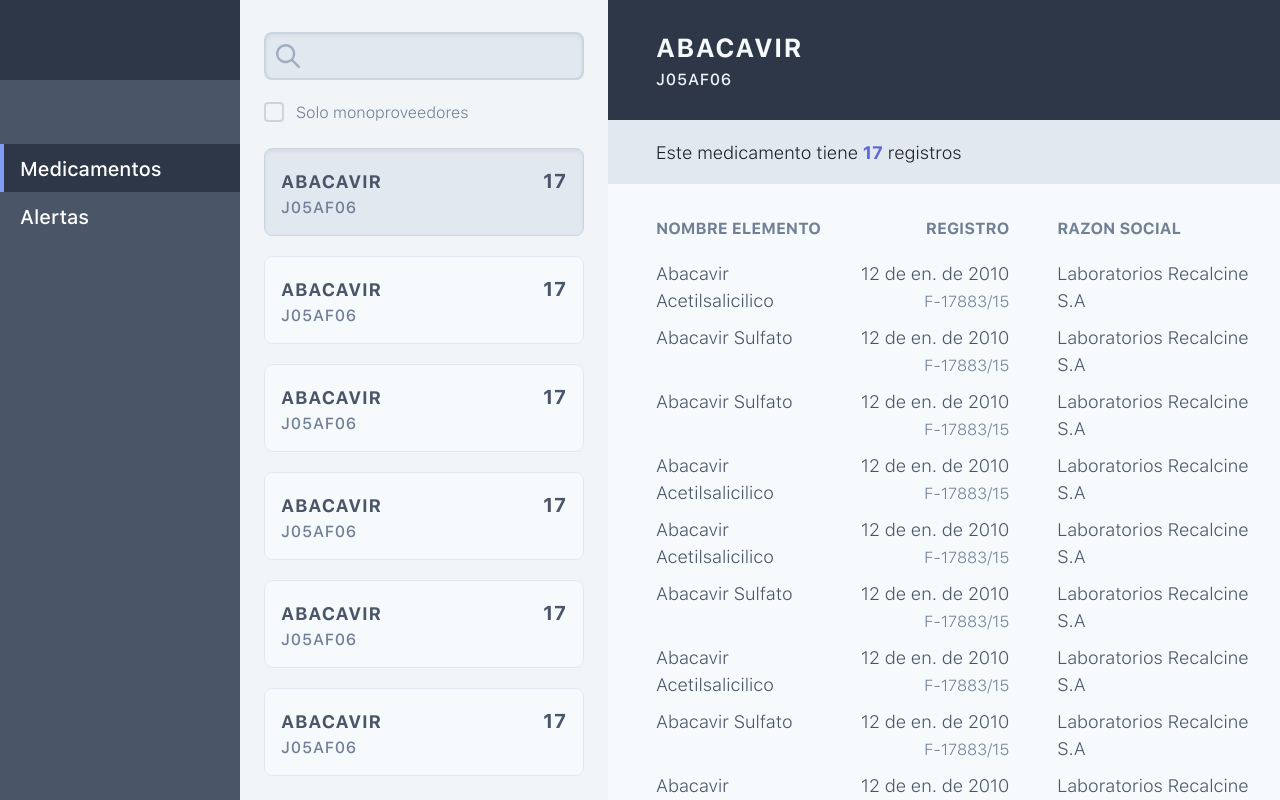
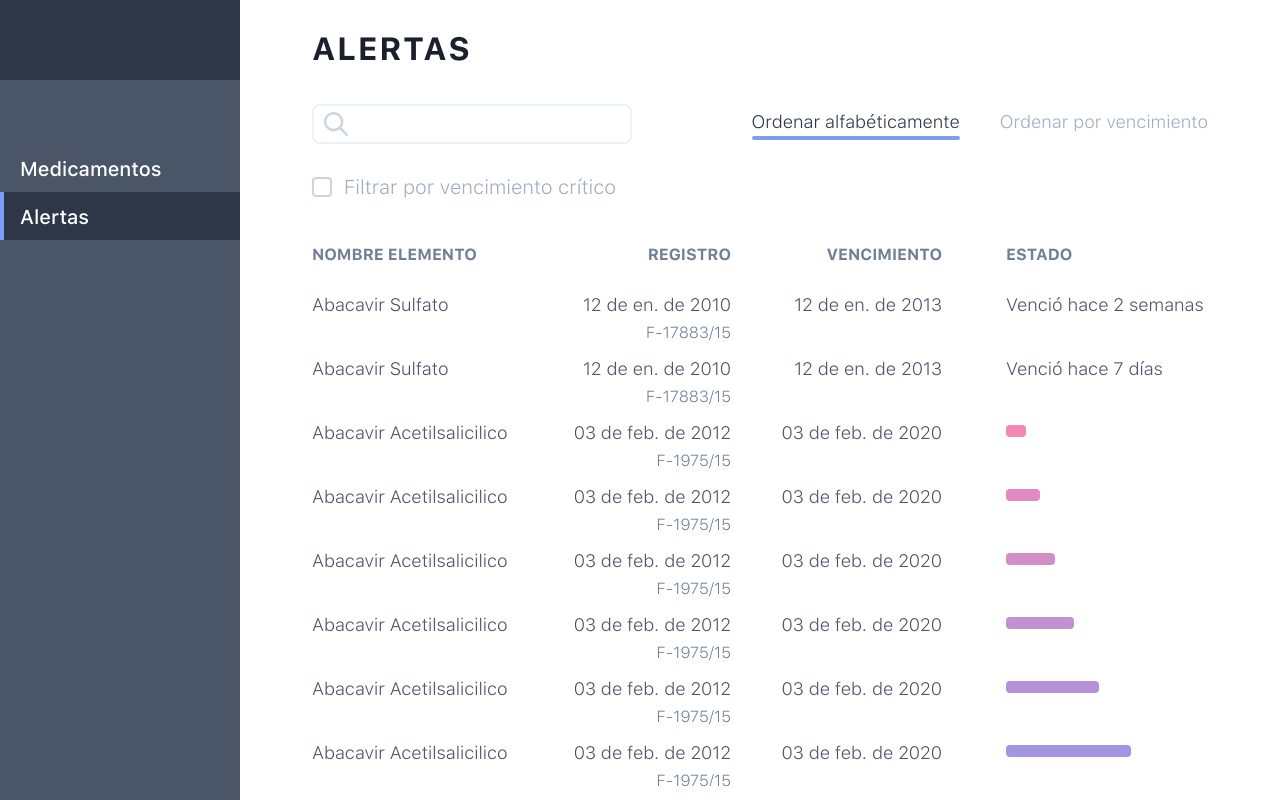
Before and after one commit to l-pizarro/drugs, a Vue app: page /#/alertas in a window 1280 px wide. Before the commit this address led to /#/. Built offline with nearby package versions, Linux system fonts and the light colour scheme.

Commit message:
Alert section design ready

```diff
--- a/src/components/SidebarComponent.vue
+++ b/src/components/SidebarComponent.vue
@@ -2,7 +2,7 @@
   <div class="sidebarcomponent w-60 h-full bg-gray-700">
       <div class="w-full h-20 bg-gray-800"></div>
       <div class="mt-16 text-white sf-medium text-xl">
-          <div v-for="(tab, index) in tabs" :key="index" class="flex">
+          <div v-for="(tab, index) in tabs" :key="index" class="flex items-center">
               <button
               v-if="index == selected"
               class="w-full h-12 flex items-center text-left bg-gray-800 focus:outline-none"
--- a/src/views/Alert.vue
+++ b/src/views/Alert.vue
@@ -1,9 +1,9 @@
 <template>
-    <div class="alert w-full h-screen">
-        <span class="block ml-18 mt-8 sf-bold text-3xl tracking-wider uppercase text-gray-900">Alertas</span>
+    <div class="alert w-alert h-screen">
+        <span class="block ml-18 mt-6 sf-bold text-tall tracking-wider uppercase text-gray-900">Alertas</span>
         <div class="w-full flex justify-between items-center mt-8 px-18">
             <div class="relative flex items-center">
-                <input class="w-80 h-12 pl-12 pr-6 text-gray-600 rounded-lg border-2 border-gray-200 focus:outline-none focus:shadow-inner" type="text">
+                <input class="w-80 h-10 pl-12 pr-6 text-gray-600 rounded-lg border-2 border-gray-200 focus:outline-none focus:shadow-inner" type="text">
                 <svg class="absolute ml-3" width="24" height="24"><path fill="#CBD5E1" d="M17.23 15.521l6.486 6.5a1.2 1.2 0 01-1.709 1.685l-6.474-6.474a9.627 9.627 0 111.7-1.7zm-7.605 1.324a7.22 7.22 0 10-7.22-7.22 7.22 7.22 0 007.22 7.22z"/></svg>
             </div>
             <div class="flex">
@@ -28,6 +28,41 @@
             <span v-if="!checkbox" class="sf-light text-xl text-gray-500">Filtrar por vencimiento crítico</span>
             <span v-else class="sf-light text-xl text-gray-600">Filtrar por vencimiento crítico</span>
         </div>
+        <div class="w-full mt-10">
+            <div class="w-full flex items-center mb-5 sf-bold uppercase text-gray-600">
+                <span class="w-a1 pl-18">Nombre Elemento</span>
+                <span class="w-a1 pl-11 hidden xxxl:block">Forma Farmaceutica</span>
+                <span class="w-a2 text-right">Registro</span>
+                <span class="w-a2 text-right">Vencimiento</span>
+                <span class="w-a1 pl-16">Estado</span>
+                <span class="w-a1 pl-10 hidden XXl:block">Razon Social</span>
+            </div>
+            <div class="w-full h-alert overflow-y-scroll xxxl:h-alert2 XXl:h-alert3">
+                <button class="w-full h-16 flex text-left items-center sf-light text-lg text-gray-700 hover:bg-scroll-100 focus:outline-none" v-for="(medicine, index) in expired" :key="index">
+                    <span class="w-a1 h-isp2 pl-18">
+                        {{medicine.name}}
+                    </span>
+                    <div class="w-a1 pl-11 hidden xxxl:block">
+                        <span class="block tracking-wider">{{medicine.formule[0]}}</span>
+                        <span class="text-base text-gray-600">{{medicine.formule[1]}}</span>
+                    </div>
+                    <div class="w-a2 h-isp2 text-right">
+                        <span class="block">{{medicine.register}}</span>
+                        <span class="text-gray-600 text-base">{{medicine.isp}}</span>
+                    </div>
+                    <span class="w-a2 h-isp2 text-right">
+                        {{medicine.expiration}}
+                    </span>
+                    <div class="w-a1 h-isp2 pl-16">
+                        <span v-if="medicine.state[0] == 1">Venció hace {{medicine.state[1]}}</span>
+                        <div v-else class="h-6 flex items-center">
+                            <div :class="getBarClass(medicine.state[1])"></div>
+                        </div>
+                    </div>
+                    <span class="w-a1 h-isp2 pl-10 hidden XXl:block">{{medicine.provider}}</span>
+                </button>
+            </div>
+        </div>
     </div>
 </template>
 
@@ -40,12 +75,58 @@ export default {
   data() {
       return {
           checkbox: false,
-          sorting: 0
+          sorting: 0,
+          expired: [
+              {name: "Abacavir Sulfato", formule: ["Solución Inyectable", "500mg"], register: "12 de en. de 2010", isp: "F-17883/15", expiration: "12 de en. de 2013", state: [1, "2 semanas"], provider: "Laboratorios Recalcine S.A"},
+              {name: "Abacavir Sulfato", formule: ["Comprimidos recubiertos", "100mg"], register: "12 de en. de 2010", isp: "F-17883/15", expiration: "12 de en. de 2013", state: [1, "7 días"], provider: "Laboratorios Recalcine S.A"},
+              {name: "Abacavir Acetilsalicilico", formule: ["Solución Inyectable", "500mg"], register: "03 de feb. de 2012", isp: "F-1975/15", expiration: "03 de feb. de 2020", state: [0, 12], provider: "Laboratorios Recalcine S.A"},
+              {name: "Abacavir Acetilsalicilico", formule: ["Ungüento tópico", "500mg"], register: "03 de feb. de 2012", isp: "F-1975/15", expiration: "03 de feb. de 2020", state: [0, 24], provider: "Laboratorios Recalcine S.A"},
+              {name: "Abacavir Acetilsalicilico", formule: ["Solución Inyectable", "1000mg/20ml"], register: "03 de feb. de 2012", isp: "F-1975/15", expiration: "03 de feb. de 2020", state: [0, 37], provider: "Laboratorios Recalcine S.A"},
+              {name: "Abacavir Acetilsalicilico", formule: ["Solución Inyectable", "1000mg/20ml"], register: "03 de feb. de 2012", isp: "F-1975/15", expiration: "03 de feb. de 2020", state: [0, 50], provider: "Laboratorios Recalcine S.A"},
+              {name: "Abacavir Acetilsalicilico", formule: ["Comprimidos recubiertos", "500mg"], register: "03 de feb. de 2012", isp: "F-1975/15", expiration: "03 de feb. de 2020", state: [0, 62], provider: "Laboratorios Recalcine S.A"},
+              {name: "Abacavir Acetilsalicilico", formule: ["Cápsulas", "500mg"], register: "03 de feb. de 2012", isp: "F-1975/15", expiration: "03 de feb. de 2020", state: [0, 75], provider: "Laboratorios Recalcine S.A"},
+              {name: "Abacavir Acetilsalicilico", formule: ["Solución Inyectable", "500mg"], register: "03 de feb. de 2012", isp: "F-1975/15", expiration: "03 de feb. de 2020", state: [0, 82], provider: "Laboratorios Recalcine S.A"},
+              {name: "Abacavir Acetilsalicilico", formule: ["Solución Inyectable", "500mg"], register: "03 de feb. de 2012", isp: "F-1975/15", expiration: "03 de feb. de 2020", state: [0, 100], provider: "Laboratorios Recalcine S.A"},
+              {name: "Abacavir Acetilsalicilico", formule: ["Solución Inyectable", "500mg"], register: "03 de feb. de 2012", isp: "F-1975/15", expiration: "03 de feb. de 2020", state: [0, 100], provider: "Laboratorios Recalcine S.A"},
+              {name: "Abacavir Acetilsalicilico", formule: ["Cápsulas", "500mg"], register: "03 de feb. de 2012", isp: "F-1975/15", expiration: "03 de feb. de 2020", state: [0, 100], provider: "Laboratorios Recalcine S.A"},
+              {name: "Abacavir Acetilsalicilico", formule: ["Solución Inyectable", "500mg"], register: "03 de feb. de 2012", isp: "F-1975/15", expiration: "03 de feb. de 2020", state: [0, 100], provider: "Laboratorios Recalcine S.A"},
+              {name: "Abacavir Acetilsalicilico", formule: ["Solución Inyectable", "500mg"], register: "03 de feb. de 2012", isp: "F-1975/15", expiration: "03 de feb. de 2020", state: [0, 100], provider: "Laboratorios Recalcine S.A"},
+              {name: "Abacavir Acetilsalicilico", formule: ["Solución Inyectable", "500mg"], register: "03 de feb. de 2012", isp: "F-1975/15", expiration: "03 de feb. de 2020", state: [0, 100], provider: "Laboratorios Recalcine S.A"},
+              {name: "Abacavir Acetilsalicilico", formule: ["Solución Inyectable", "500mg"], register: "03 de feb. de 2012", isp: "F-1975/15", expiration: "03 de feb. de 2020", state: [0, 100], provider: "Laboratorios Recalcine S.A"},
+              {name: "Abacavir Acetilsalicilico", formule: ["Solución Inyectable", "500mg"], register: "03 de feb. de 2012", isp: "F-1975/15", expiration: "03 de feb. de 2020", state: [0, 100], provider: "Laboratorios Recalcine S.A"},
+          ]
       }
   },
   methods: {
       sort() {
           this.sorting = 1 - this.sorting;
+      },
+      getBarClass(state) {
+          if (state <= 12.5) {
+              return "w-s1 h-3 rounded bg-bar-100";
+          }
+          else if (state <= 25) {
+              return "w-s2 h-3 rounded bg-bar-200";
+          }
+          else if (state <= 37.5) {
+              return "w-s3 h-3 rounded bg-bar-300";
+          }
+          else if (state <= 50) {
+              return "w-s4 h-3 rounded bg-bar-400";
+          }
+          else if (state <= 62.5) {
+              return "w-s5 h-3 rounded bg-bar-500";
+          }
+          else if (state <= 75) {
+              return "w-s6 h-3 rounded bg-bar-600";
+          }
+          else if (state <= 87.5) {
+              return "w-s7 h-3 rounded bg-bar-700";
+          }
+          else {
+              return "w-s8 h-3 rounded bg-bar-800";
+          }
+
       }
   }
 }
--- a/tailwind.config.js
+++ b/tailwind.config.js
@@ -13,6 +13,16 @@ module.exports = {
       colors: {
         scroll: {
           '100': '#F2F5F7'
+        },
+        bar: {
+          '100': '#F587B3',
+          '200': '#E08BBF',
+          '300': '#D38EC7',
+          '400': '#C390D0',
+          '500': '#B592D7',
+          '600': '#A595E0',
+          '700': '#9698E9',
+          '800': '#869AF1',
         }
       },
       margin: {
@@ -21,34 +31,57 @@ module.exports = {
       },
       padding: {
         '7': '1.75rem',
+        '11': '2.75rem',
         '18': '4.5rem'
       },
       width: {
         '60': '15rem',
         '80': '20rem',
         'elements': 'calc(100vw - 608px)',
+        'alert': 'calc(100vw - 240px)',
         // the following widths are only for the element's table on de the medicine's section
-
         // 1440px
         'm1': '260px',
         'm2': '205px',
         'm3': '311px',
         'm4': '56px',
-
         // 1680px
         'm5': '240px',
 
+        // the following widths are only for the element's table on de the alert's section
+        'a1': '280px',
+        'a2': '211px',
+        'a3': '218px',
+
+        // the following widths are only for the status bars on de the alert's section
+        's1': '20px',
+        's2': '34px',
+        's3': '49px',
+        's4': '68px',
+        's5': '93px',
+        's6': '125px',
+        's7': '166px',
+        's8': '210px',
       },
       height: {
         '30': '7.5rem',
         'isp': '49px',
+        'isp2': '54px',
         'scroll': 'calc(100vh - 164px)',
         'scroll2': 'calc(100vh - 187px)',
         'scroll3': 'calc(100vh - 228px)',
+
         // the following widths are only for the element's table on de the medicine's section
         'elements': 'calc(100vh - 260px)',
         'elements2': 'calc(100vh - 274px)',
-        'elements3': 'calc(100vh - 296px)'
+        'elements3': 'calc(100vh - 296px)',
+
+        // the following widths are only for the element's table on de the alert's section
+        'alert': 'calc(100vh - 300px)',
+        'alert2': 'calc(100vh - 338px)',
+        'alert3': 'calc(100vh - 300px)',
+
+
       },
       fontSize: {
         'big': '1.626rem',
```
